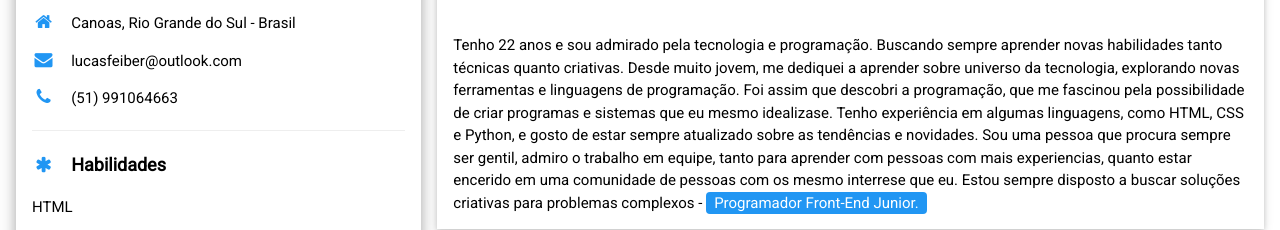
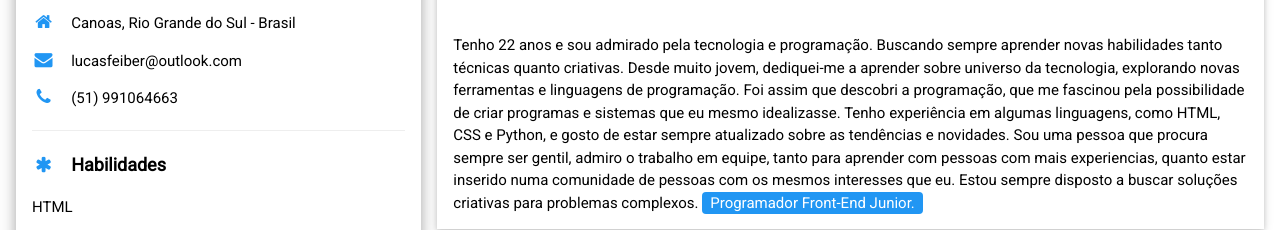
Before and after one commit to Lfeiber/curriculo-online, a plain HTML site: page index.html in a window 1280 px wide. Shown: the part 84-314 px from the top of the page. Drawn offline with nearby package versions, Linux system fonts and the light colour scheme.

Commit message:
Update index.html

```diff
--- a/index.html
+++ b/index.html
@@ -80,7 +80,7 @@
 
           <div class="w3-container w3-card w3-white w3-margin-bottom">
             <h2 class="w3-text-black w3-padding-16"><i class="fa fa-terminal fa-fw w3-margin-right w3-xxlarge w3-text-blue"></i>Sobre</h2>
-            <p>Tenho 22 anos e sou admirado pela tecnologia e programação. Buscando sempre aprender novas habilidades tanto técnicas quanto criativas. Desde muito jovem, me dediquei a aprender sobre universo da tecnologia, explorando novas ferramentas e linguagens de programação. Foi assim que descobri a programação, que me fascinou pela possibilidade de criar programas e sistemas que eu mesmo idealizase. Tenho experiência em algumas linguagens, como HTML, CSS e Python, e gosto de estar sempre atualizado sobre as tendências e novidades. Sou uma pessoa que procura sempre ser gentil, admiro o trabalho em equipe, tanto para aprender com pessoas com mais experiencias, quanto estar encerido em uma comunidade de pessoas com os mesmo interrese que eu. Estou sempre disposto a buscar soluções criativas para problemas complexos -
+            <p>Tenho 22 anos e sou admirado pela tecnologia e programação. Buscando sempre aprender novas habilidades tanto técnicas quanto criativas. Desde muito jovem, dediquei-me a aprender sobre universo da tecnologia, explorando novas ferramentas e linguagens de programação. Foi assim que descobri a programação, que me fascinou pela possibilidade de criar programas e sistemas que eu mesmo idealizasse. Tenho experiência em algumas linguagens, como HTML, CSS e Python, e gosto de estar sempre atualizado sobre as tendências e novidades. Sou uma pessoa que procura sempre ser gentil, admiro o trabalho em equipe, tanto para aprender com pessoas com mais experiencias, quanto estar inserido numa comunidade de pessoas com os mesmos interesses que eu. Estou sempre disposto a buscar soluções criativas para problemas complexos.
               <span class="w3-tag w3-blue w3-round"> Programador Front-End Junior.</span>
             </p>
           </div>
```
